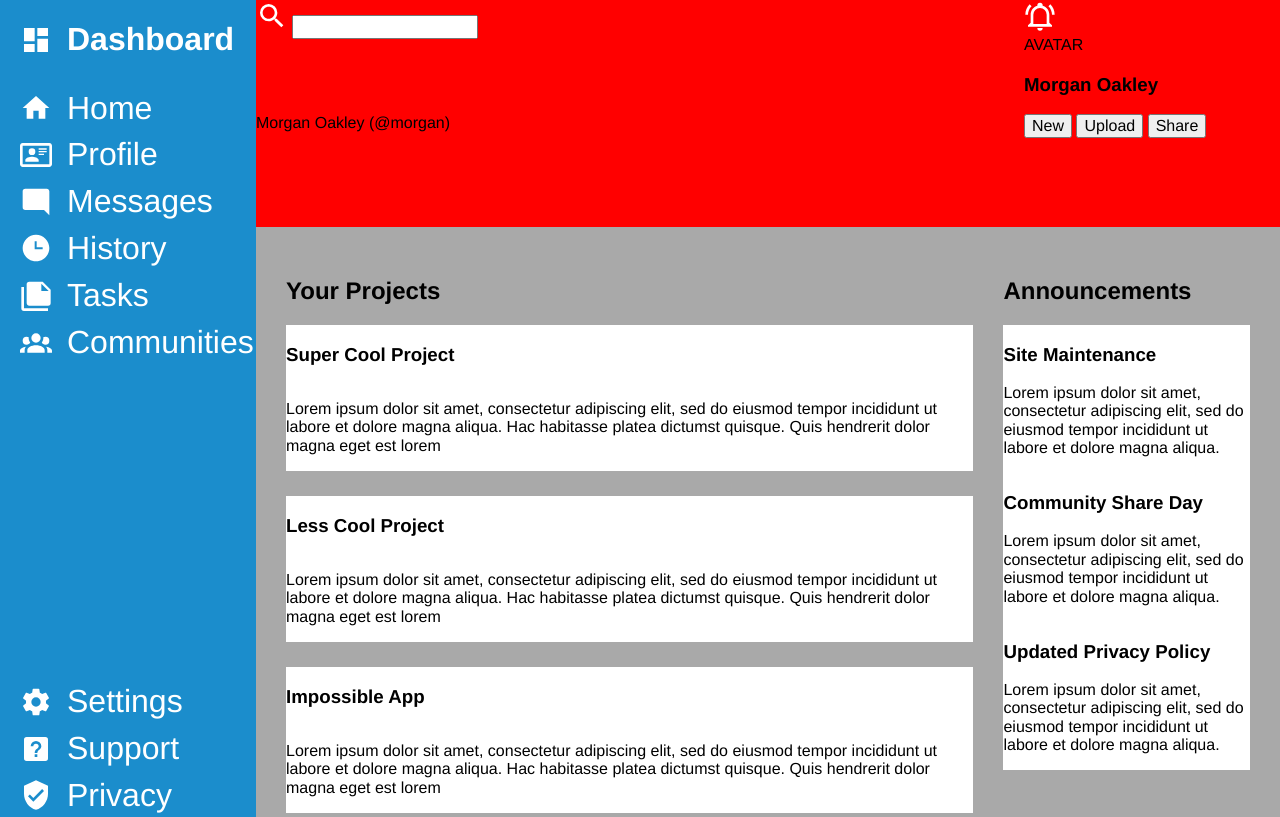
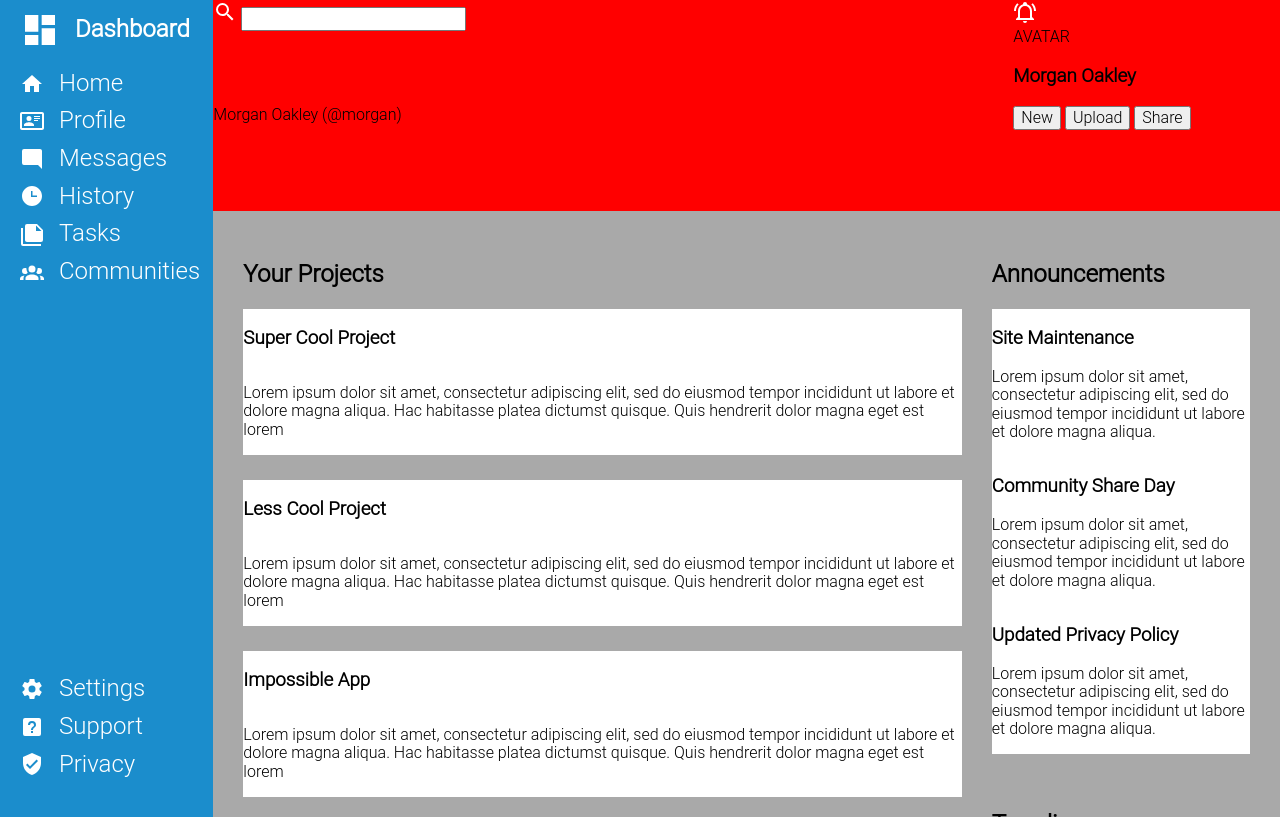
Before and after one commit to karolpiekut/Admin-Dashboard, a plain HTML site: page index.html in a window 1280 px wide. Shown: the top 817 px of the page. Drawn offline with Linux system fonts and the light colour scheme; a web font is replaced by a local one.

Commit message:
add Roboto font

```diff
--- a/index.html
+++ b/index.html
@@ -6,6 +6,7 @@
           content="width=device-width, user-scalable=no, initial-scale=1.0, maximum-scale=1.0, minimum-scale=1.0">
     <meta http-equiv="X-UA-Compatible" content="ie=edge">
     <link href="styles.css" type="text/css" rel="stylesheet">
+    <link rel="stylesheet" href="https://fonts.googleapis.com/css?family=Sofia">
     <title>Admin Dashboard</title>
 </head>
 <body>
@@ -32,7 +33,7 @@
     </div>
     <div id="sidebar">
         <div id="locations">
-            <div class="sidebar-item"><img class="icon" src="./assets/view-dashboard.svg" alt="dashboard-icon">
+            <div class="sidebar-item"><img class="icon dashboard" src="./assets/view-dashboard.svg" alt="dashboard-icon">
                 <h1>Dashboard</h1></div>
             <div class="sidebar-item"><img class="icon" src="./assets/home.svg" alt="home-icon">
                 <a href="">Home</a></div>
--- a/styles.css
+++ b/styles.css
@@ -13,7 +13,7 @@ html {
     line-height: 1.15; /* 1 */
     -webkit-text-size-adjust: 100%; /* 2 */
     height: 100%;
-    font-family: Helvetica, Arial, sans-serif;
+    font-family: "Roboto Light", Helvetica, Arial, sans-serif;
 }
 
 /* Sections
@@ -356,8 +356,8 @@ template {
 #main-grid {
     height: 100vh;
     display: grid;
-    grid-template-columns: 1fr 4fr;
-    grid-template-rows: 1fr 5fr;
+    grid-template-columns: 1fr 5fr;
+    grid-template-rows: 1fr 6fr;
 }
 
 /*----------top----------*/
@@ -410,9 +410,8 @@ template {
     flex-direction: column;
     gap: 10px;
 }
-
 a, h1 {
-    font-size: 2em;
+    font-size: 1.5em;
     text-decoration: none;
     color: white;
 }
@@ -430,14 +429,18 @@ a, h1 {
     filter: invert();
     display: inline-flex;
     align-self: center;
-    height: 2em;
-    width: 2em;
-    position: relative;
+    height: 1.5em;
+    width: 1.5em;
 }
 
+.dashboard {
+    height: 2.5em;
+    width: 2.5em;
+}
+
+/*----------main----------*/
 
 
-/*----------main----------*/
 
 #main {
     background: darkgray;
@@ -485,3 +488,7 @@ a, h1 {
     display: flex;
     flex-direction: column;
 }
+
+p {
+    font-size: 1em;
+}
```
